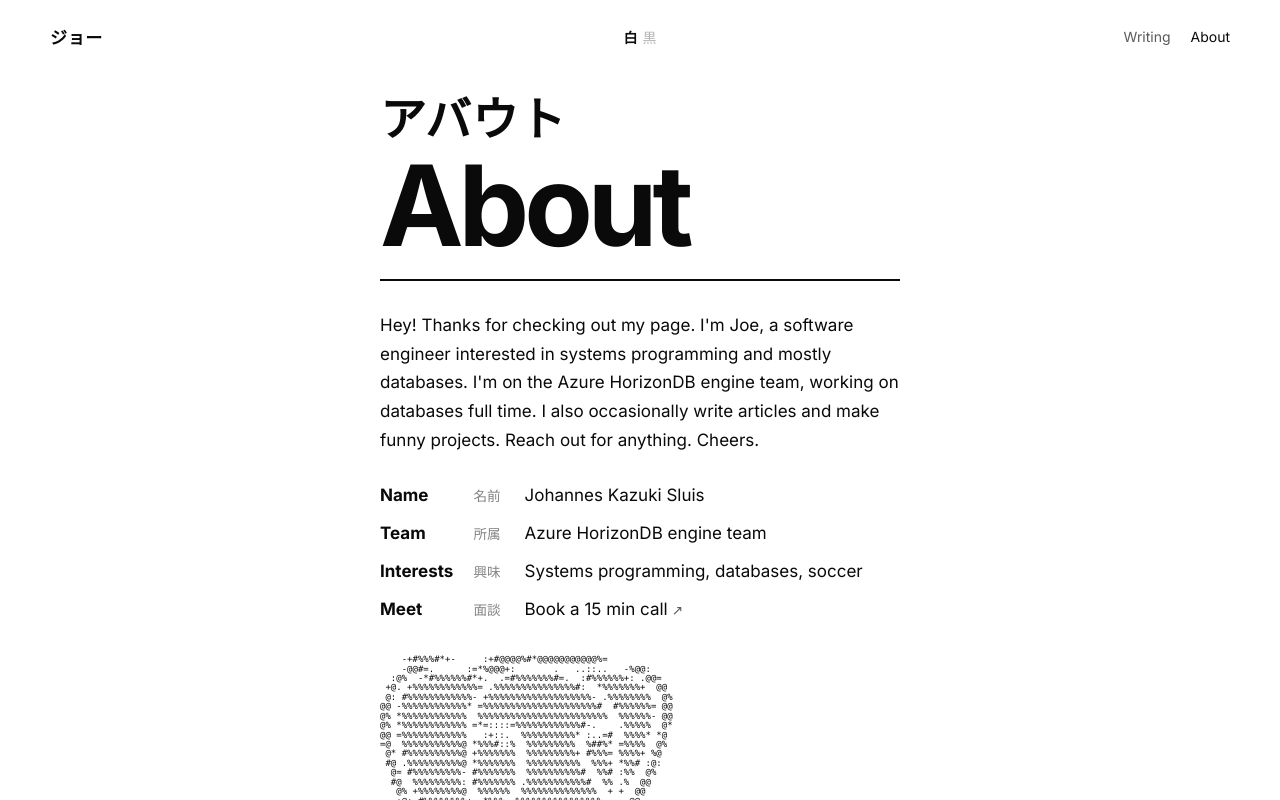
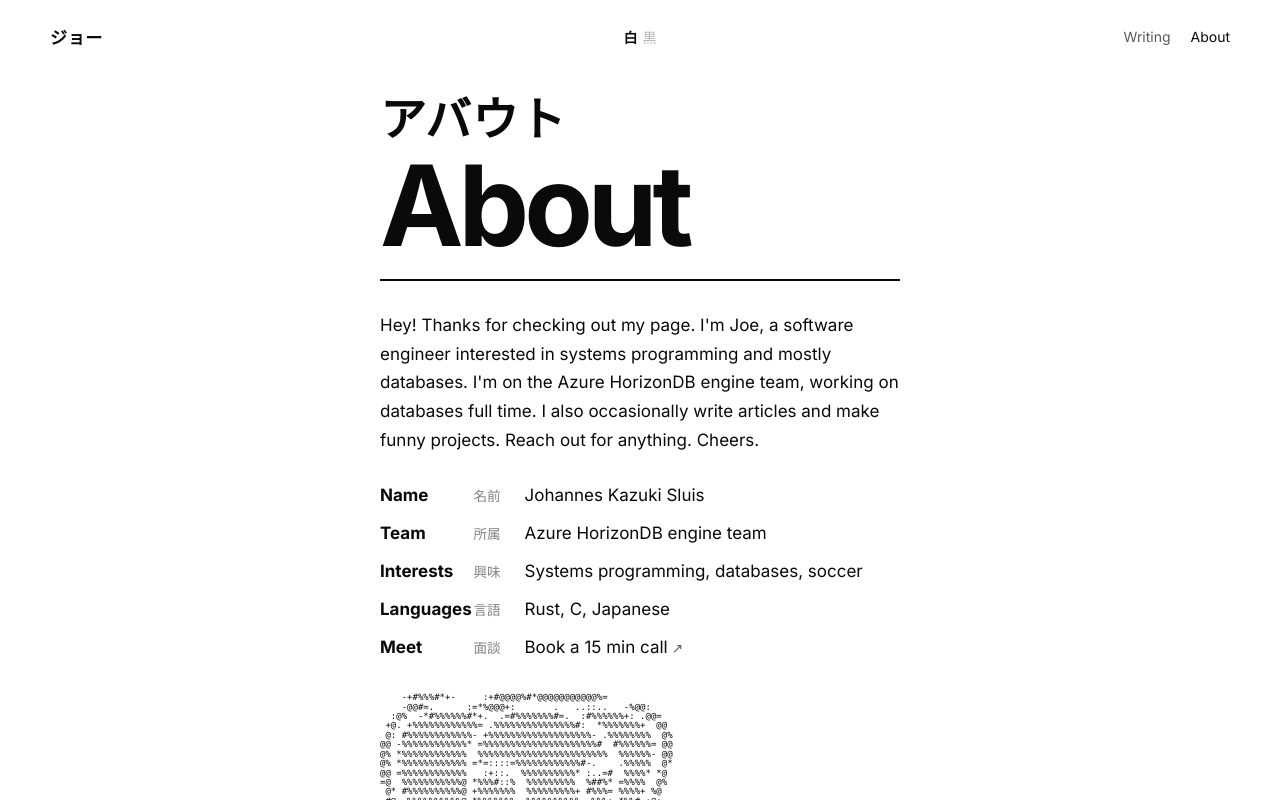
Before and after one commit to JoeS51/Johannes_Sluis_Portfolio_3.0, a Next.js app: page /about in a window 1280 px wide. Shown: the top 800 px of the page. Built offline with nearby package versions, Linux system fonts and the light colour scheme.

Commit message:
About: add Languages row (Rust, C, Japanese)

```diff
--- a/app/about/page.tsx
+++ b/app/about/page.tsx
@@ -44,6 +44,7 @@ const specs: Spec[] = [
   { label: "Name", ja: "名前", value: "Johannes Kazuki Sluis" },
   { label: "Team", ja: "所属", value: "Azure HorizonDB engine team" },
   { label: "Interests", ja: "興味", value: "Systems programming, databases, soccer" },
+  { label: "Languages", ja: "言語", value: "Rust, C, Japanese" },
   { label: "Meet", ja: "面談", value: <a href={links.cal} target="_blank" rel="noopener noreferrer">Book a 15 min call</a> },
 ];
 
```
